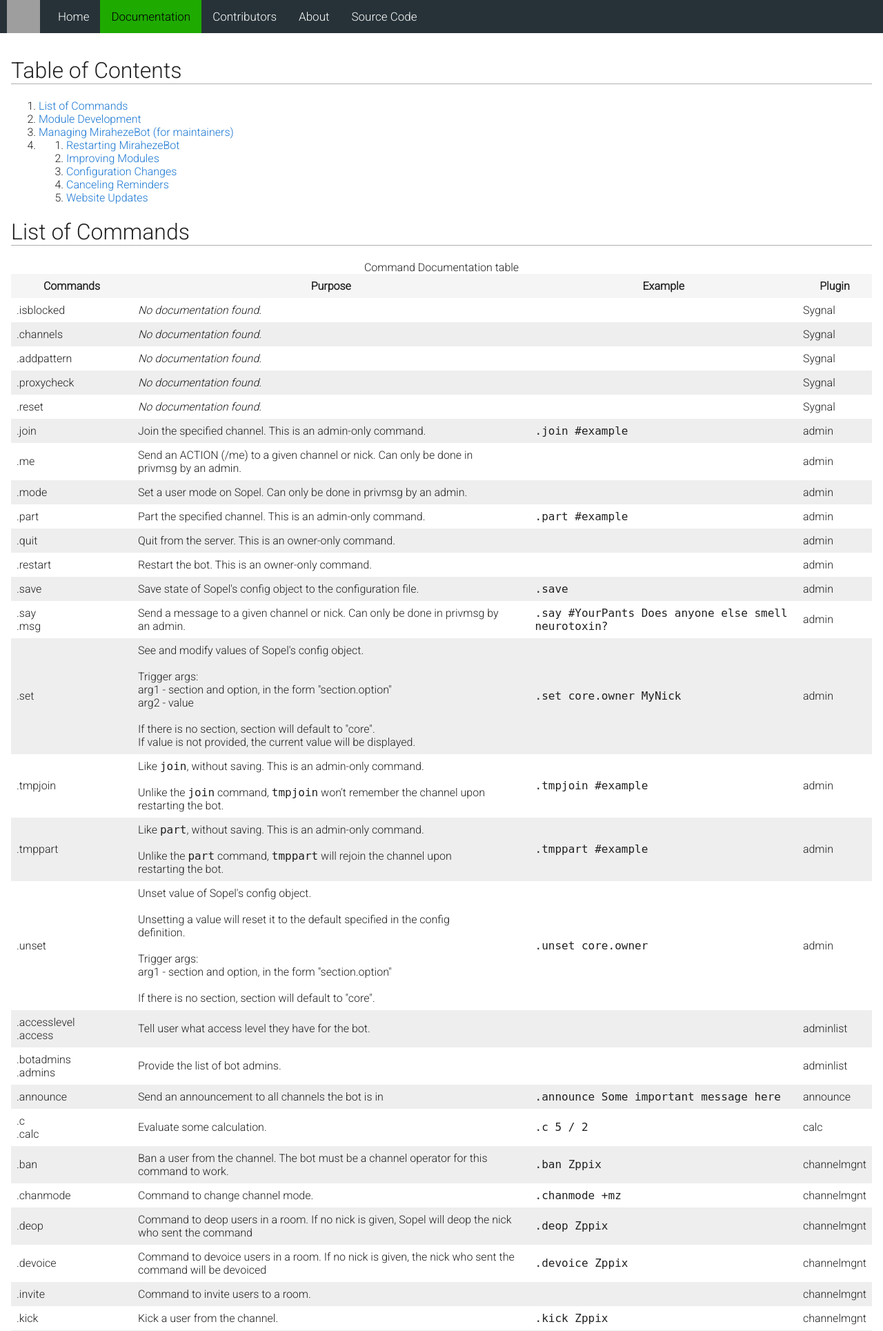
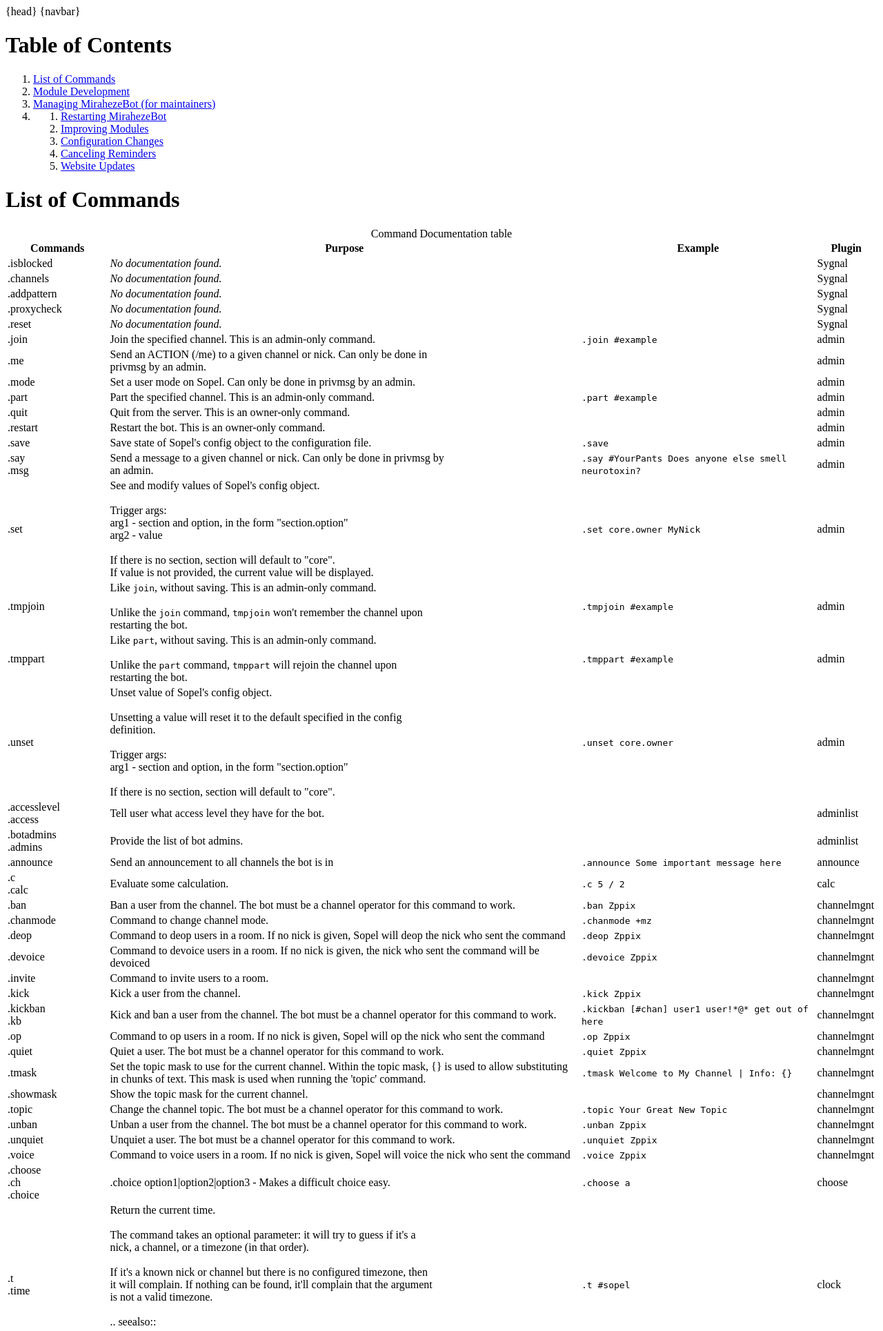
Before and after one commit to Universal-Omega/mirahezebots.org, a Python web app: template templates/documentation.html in a window 1280 px wide. Shown: the top 1929 px of the page at 69% size. Run offline with Jinja, Linux system fonts and the light colour scheme; the template is opened without the code that fills it, so the values that code supplies are empty; grey boxes are pictures that could not be loaded.

Commit message:
Update documentation.html

```diff
--- a/templates/documentation.html
+++ b/templates/documentation.html
@@ -1,37 +1,8 @@
 <!DOCTYPE html>
 <html lang="en">
-    <head>
-        <title>Documentation - MirahezeBot</title>
-        <meta charset="UTF-8">
-        <meta name="description" content="Official website of the MirahezeBot Sopel IRC custom plugins.">
-        <meta name="viewport" content="width=device-width, initial-scale=1.0">
-        <link href="https://fonts.googleapis.com/css2?family=Roboto:wght@100;300" rel="stylesheet" type="text/css">
-        <link href="https://fonts.googleapis.com/css2?family=Roboto+Mono" rel="stylesheet" type="text/css">
-        <link rel="canonical" href="https://bots.miraheze.wiki/documentation.html">
-        <link rel="stylesheet" href="css/common.css?v=6">
-        <link rel="stylesheet" href="Font-Awesome/css/all.css?v=2">
-        <script>
-            function myFunction() {
-                var x = document.getElementById("nav");
-                if (x.className === "topnav") {
-                    x.className += " responsive";
-                } else {
-                    x.className = "topnav";
-                }
-            }
-        </script>
-    </head>
+    {head}
     <body>
-        <div class="topnav" id="nav">
-            <img src="logo.png" alt="MirahezeBot Logo" width="48" height="48" style="float:left;vertical-align:middle;margin:0px 10px">
-            <a href="index.html">Home</a>
-            <a class="active" href="documentation.html">Documentation</a>
-            <a href="contribs.html">Contributors</a>
-            <a href="about.html">About</a>
-            <a href="https://bots.miraheze.org/wiki/Source_Code">Source Code</a>
-            <a href="javascript:void(0);" class="icon" onclick="myFunction()">
-            <em class="fa fa-bars"></em></a>
-        </div>
+        {navbar}
         <div class="content">
             <h1>Table of Contents</h1>
             <ol>
```
